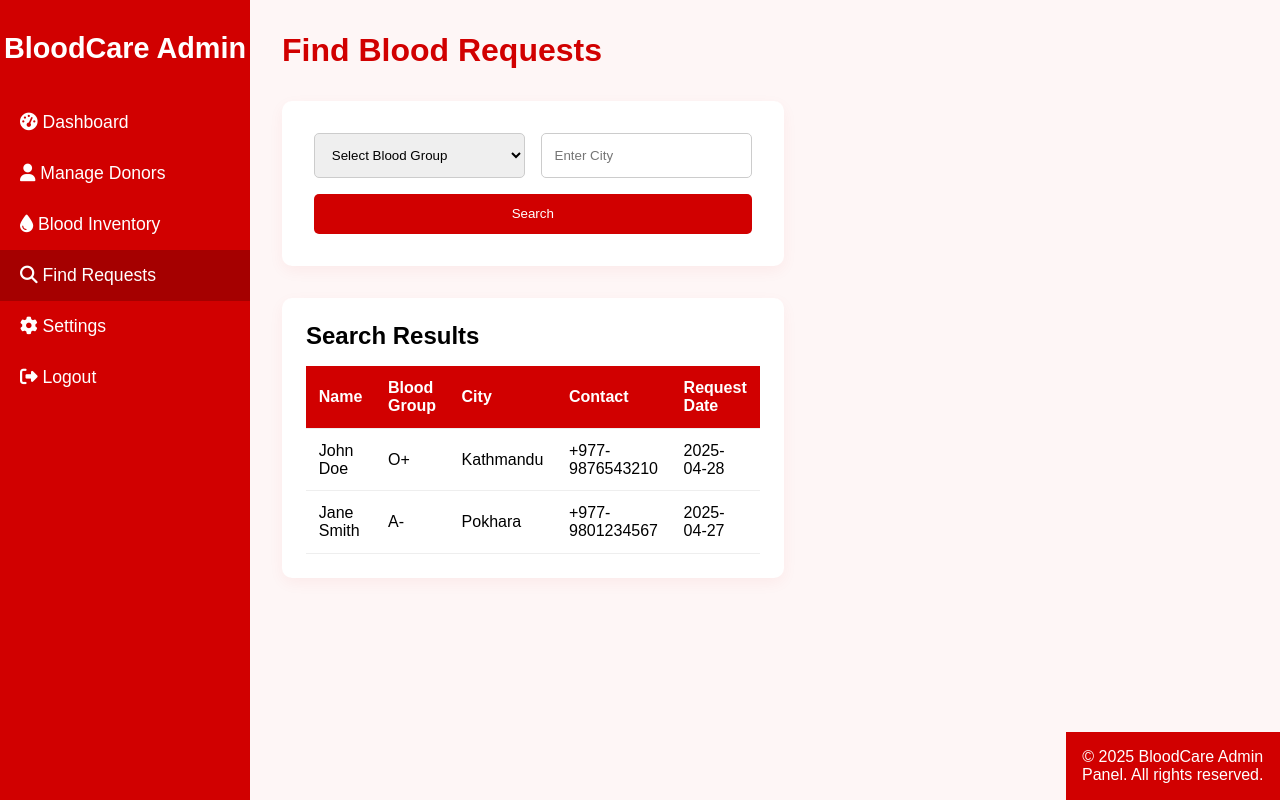
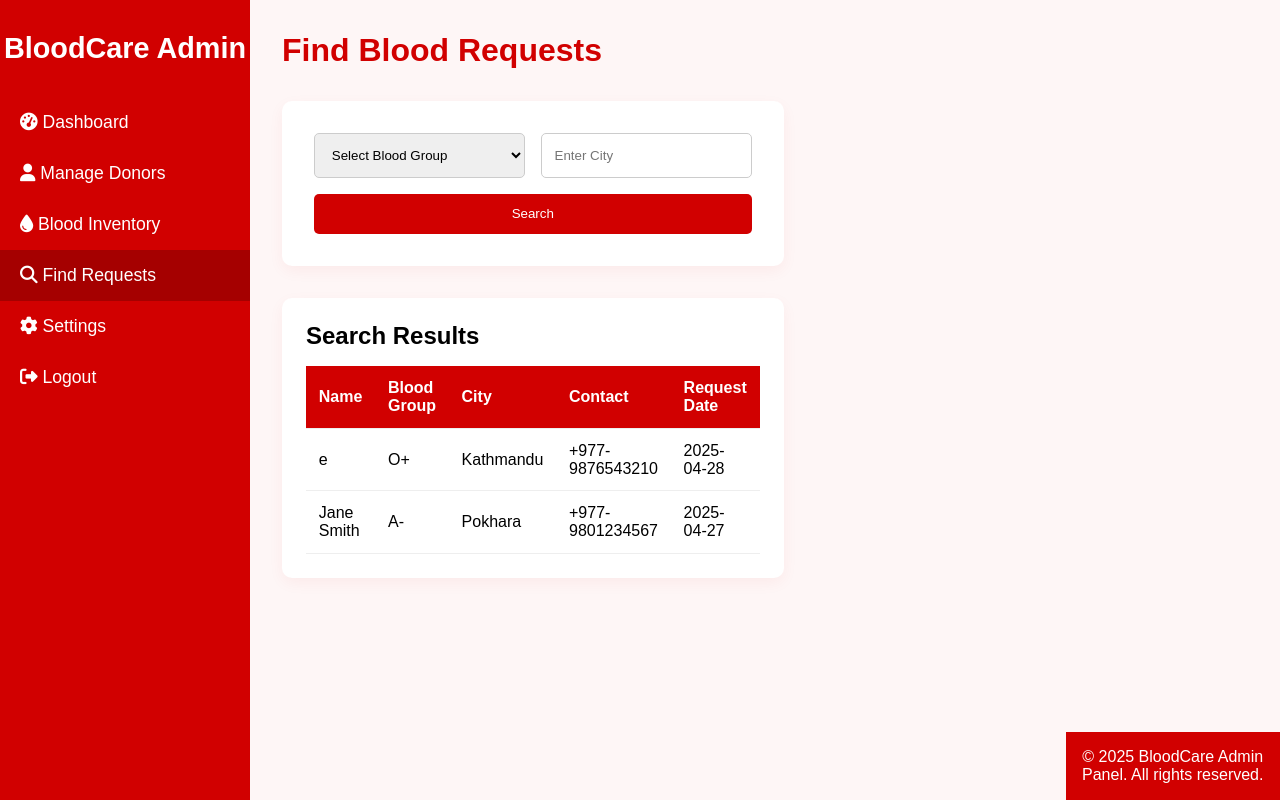
Before and after one commit to Sudip14/blood-bank-management-system, a PHP site: page /finds_requests.php in a window 1280 px wide. Run offline with PHP 8.4, Linux system fonts and the light colour scheme.

Commit message:
update on find-requests

```diff
--- a/finds_requests.php
+++ b/finds_requests.php
@@ -205,7 +205,7 @@
                 <tbody>
                     <!-- Sample Data (Replace with PHP while fetching from database) -->
                     <tr>
-                        <td>John Doe</td>
+                        <td>e</td>
                         <td>O+</td>
                         <td>Kathmandu</td>
                         <td>+977-9876543210</td>
```
